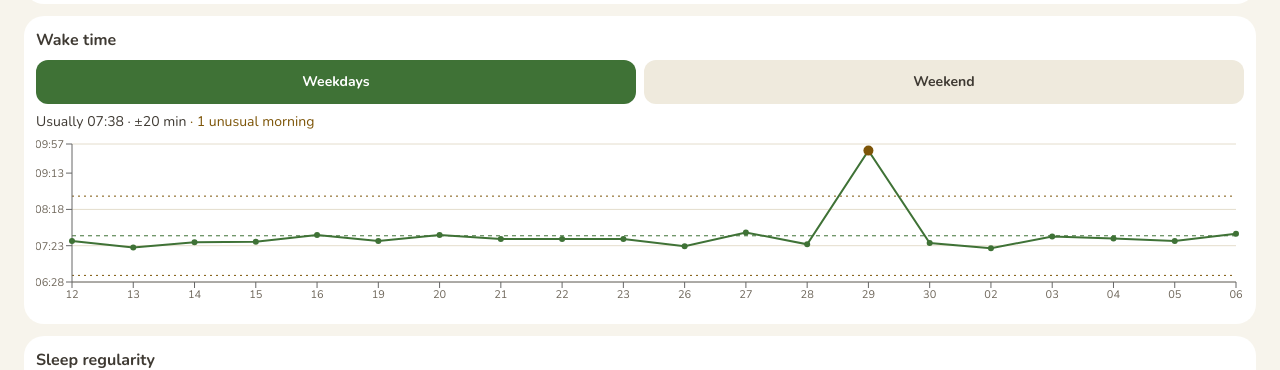
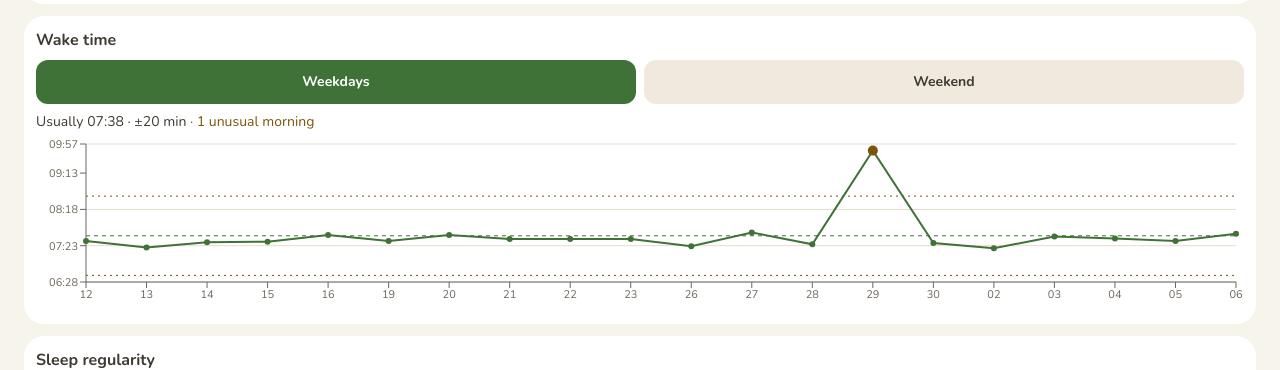
Before and after one commit to Nck189/twentyfour-seven, a Next.js app: page /dev/stats in a window 1280 px wide. Shown: the part 860-1230 px from the top of the page. Built offline with nearby package versions, Linux system fonts and the light colour scheme; no server answers; a web font is replaced by a local one.

Commit message:
fix(stats): wake-time axis labels fit (no clipped first digit)
Co-Authored-By: Claude Opus 5.5 <noreply@anthropic.com>
Claude-Session: https://claude.ai/code/session_01Ho1KgH2QWwHWvPX8oRpCpL

```diff
--- a/components/stats/StatsScreen.tsx
+++ b/components/stats/StatsScreen.tsx
@@ -196,7 +196,7 @@ function WakeChart({ data }: { data: StatsData }) {
           </p>
           <div className="h-44" role="img" aria-label={t("wake.aria", { time: hhmm(chart.mean), n: out })}>
             <ResponsiveContainer>
-              <LineChart data={chart.points} margin={{ top: 8, right: 8, bottom: 0, left: -8 }}>
+              <LineChart data={chart.points} margin={{ top: 8, right: 8, bottom: 0, left: 0 }}>
                 <CartesianGrid stroke="var(--ui-border)" vertical={false} />
                 <XAxis dataKey="date" tickFormatter={shortDate} tick={AXIS} />
                 <YAxis
@@ -206,7 +206,7 @@ function WakeChart({ data }: { data: StatsData }) {
                   ]}
                   tickFormatter={hhmm}
                   tick={AXIS}
-                  width={44}
+                  width={50}
                 />
                 <ReferenceLine y={chart.mean} stroke="var(--ui-primary)" strokeDasharray="4 4" />
                 <ReferenceLine y={chart.ucl} stroke="var(--ui-warn)" strokeDasharray="2 4" />
```
